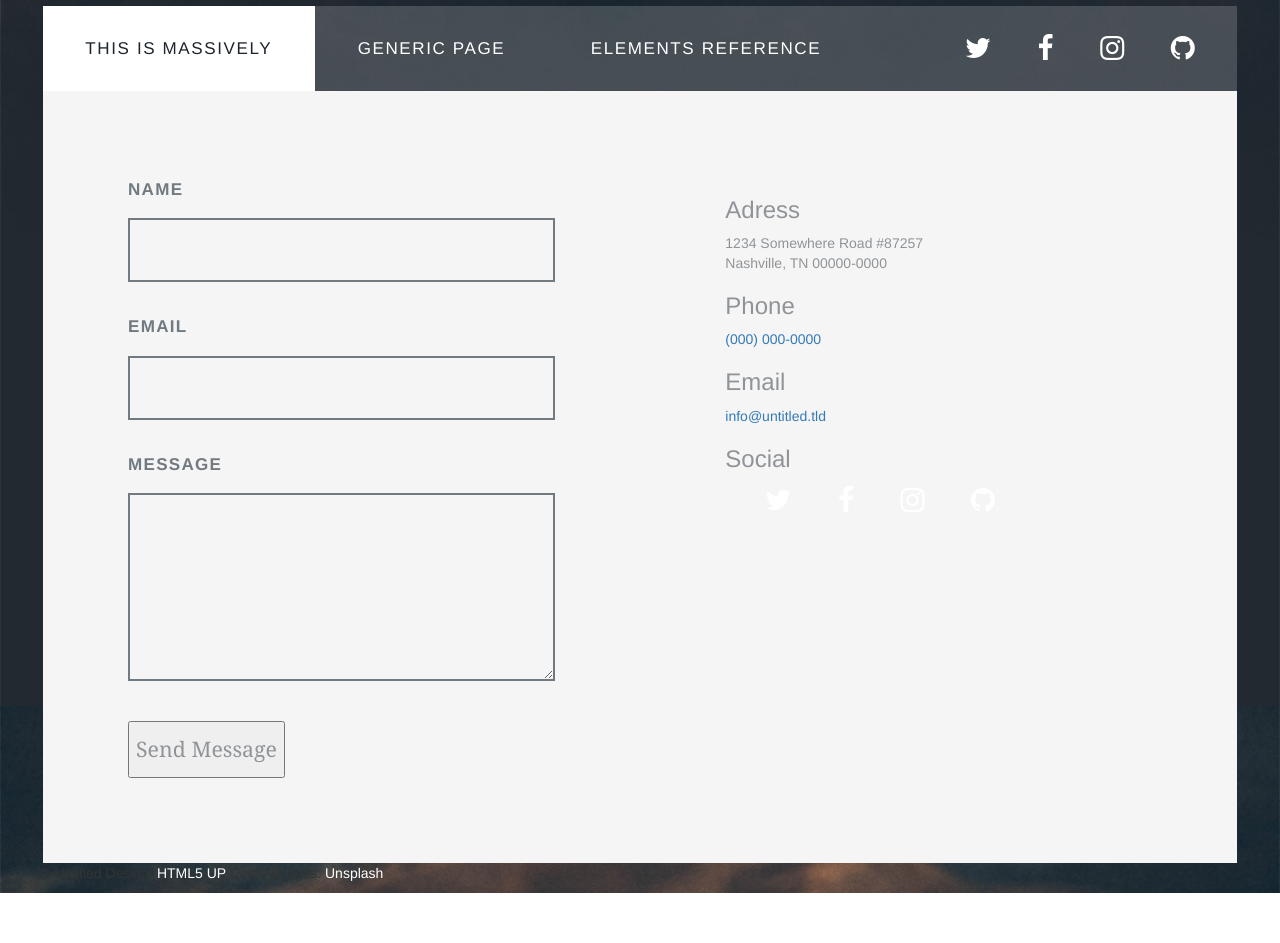
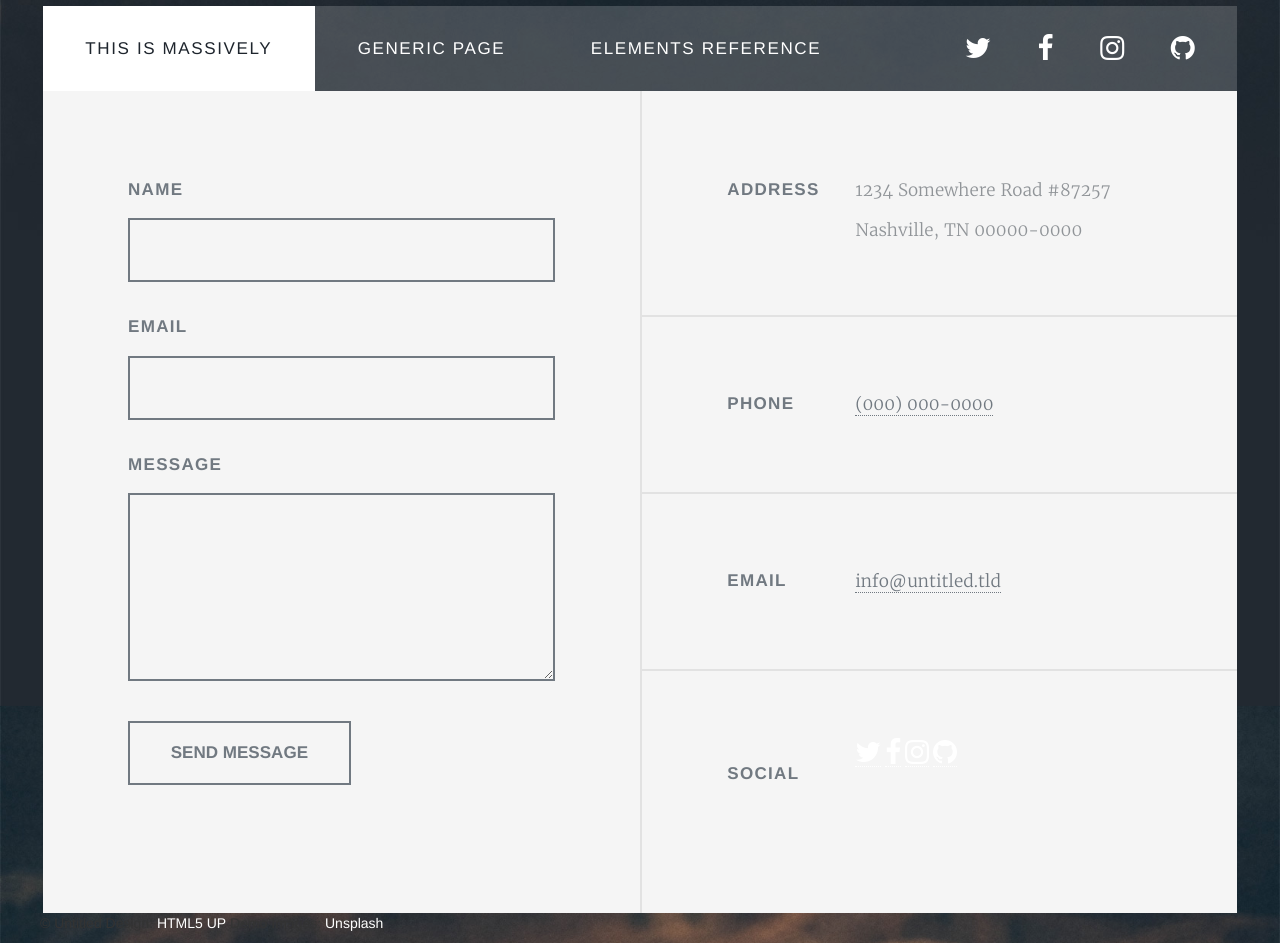
Before and after one commit to RQMdev/BOOTSTRAP01_RQM_Nicogis, a plain HTML site: page index.html in a window 1280 px wide. Shown: the part 818-1761 px from the top of the page. Before the commit the page ends 1711 px from the top, so only its background shows below. Drawn offline with Linux system fonts and the light colour scheme; a web font is replaced by a local one.

Commit message:
Ecriture CSS Footer

```diff
--- a/assets/css/main.css
+++ b/assets/css/main.css
@@ -59,7 +59,7 @@ header > h1 {
 
 header > p {
     color: white;
-    font-family: Georgia, Serif;
+    font-family: "Merriweather", Georgia, Serif;
     font-size: 1.25rem;
     font-weight: 100;
     line-height: 2.375;
@@ -159,7 +159,7 @@ nav ul.icons {
     padding: 0;
 }
 
-ul.icons li {
+nav ul.icons li {
     display: inline-block;
     padding: 0 2rem 0 0;
     vertical-align: middle;
@@ -167,7 +167,7 @@ ul.icons li {
     top: 4px;
 }
 
-ul.icons li a:hover {
+nav ul.icons li a:hover {
     color: #18bfef;
     text-decoration: none;
 
@@ -227,7 +227,7 @@ footer label {
 }
 
 footer input {
-    font-family: Georgia, serif;
+    font-family: "Merriweather", Georgia, serif;
     font-weight: 300;
     font-size: 1rem;
     line-height: 2.375;
@@ -245,6 +245,9 @@ footer input[type="text"] {
     text-decoration: none;
     width: 100%;
 }
+footer input[type="text"]:focus {
+    border-color: #18bfef;
+}
 
 footer textarea {
     display: block;
@@ -252,7 +255,7 @@ footer textarea {
     border-color: #e2e2e2;
     border: solid 2px;
     outline: 0;
-    font-family: Georgia, serif;
+    font-family: "Merriweather", Georgia, serif;
     font-weight: 300;
     font-size: 1rem;
     line-height: 2.375;
@@ -262,9 +265,130 @@ footer textarea {
     width: 100%;
 }
 
+footer textarea:focus {
+    border-color: #18bfef;
+}
+
 form > .actions {
     flex-grow: 0;
     flex-shrink: 1;
     margin: 1.875rem 0 0 1.5rem;
     width: calc(100% -3rem);
 }
+
+footer input[type="submit"] {
+    display: inline-block;
+    background-color: transparent;
+    box-shadow: inset 0 0 0 2px #717981;
+    color: #717981;
+    font-family: "Source Sans Pro", Helvetica, sans-serif;
+    font-size: 0.8rem;
+    font-weight: 900;
+    line-height: 3rem;
+    padding: 0 2rem;
+    text-align: center;
+    text-decoration: none;
+    text-transform: uppercase;
+    white-space: nowrap;
+    border: 0;
+}
+
+footer input[type="submit"]:hover {
+    box-shadow: inset 0 0 0 2px #18bfef;
+    color:#18bfef;
+}
+
+footer > section.split {
+    display: flex;
+    flex-direction: column;
+    border-left: solid 2px #e2e2e2;
+    padding: 0;
+}
+
+footer > section.split > section.first {
+    align-items: flex-start;
+    padding: 4rem 4rem 3rem 4rem;
+    border-top: 0;
+}
+
+footer > section.split > section.first > :last-child {
+    margin-top: -0.325rem;
+}
+
+footer > section.split > section {
+    display: flex;
+    align-items: center;
+    padding: 3.15rem 4rem;
+    border-top: solid 2px #e2e2e2;
+}
+
+footer > section.split > section > :first-child {
+    flex-grow: 0;
+    flex-shrink: 0;
+    width: 6rem;
+}
+
+footer > section.split > section > :last-child {
+    flex-grow: 1;
+    flex-shrink: 1;
+}
+
+footer > section.split > section > * {
+    margin-bottom: 0;
+}
+
+footer h3 {
+    color: #717981;
+    font-family: "Source Sans Pro", Helvetica, sans-serif;
+    font-weight: 900;
+    line-height: 1.5;
+    letter-spacing:0.075em;
+    text-transform: uppercase;
+    font-size: 0.8rem;
+    margin: 0 0 1.5rem 0;
+    padding: 0;
+    border: 0;
+}
+
+footer p {
+    display: block;
+    font-family: "Merriweather", Georgia, serif;
+    font-size: 0.8rem;
+    text-align: justify;
+    line-height: 2.375;
+    margin: 0 0 2rem 0;
+}
+
+footer a {
+    color: #717981;
+    border-bottom-color: rgba(113, 121, 129, 0.5);
+    border-bottom: dotted 1px;
+    text-decoration: none;
+}
+
+footer a:hover {
+    border-bottom-color: transparent;
+    color: #18bfef;
+    text-decoration: none;
+}
+
+footer ul {
+    display: block;
+    flex-grow: 1;
+    flex-shrink: 1;
+    margin: 0 0 2rem 0;
+    padding: 0;
+    border: 0;
+}
+
+footer li {
+    display: inline-block;
+    margin: 0;
+    border: 0;
+    padding: 0 0 2rem 0;
+    vertical-align: middle;
+}
+
+footer li a {
+    display: inline-block;
+}
--- a/index.html
+++ b/index.html
@@ -76,9 +76,9 @@
                     </ul>
                 </form>
             </section>
-            <section>
-                <section>
-                    <h3>Adress</h3>
+            <section class="split">
+                <section class="first">
+                    <h3>Address</h3>
                     <p>1234 Somewhere Road #87257<br>
                     Nashville, TN 00000-0000</p>
                 </section>
```
